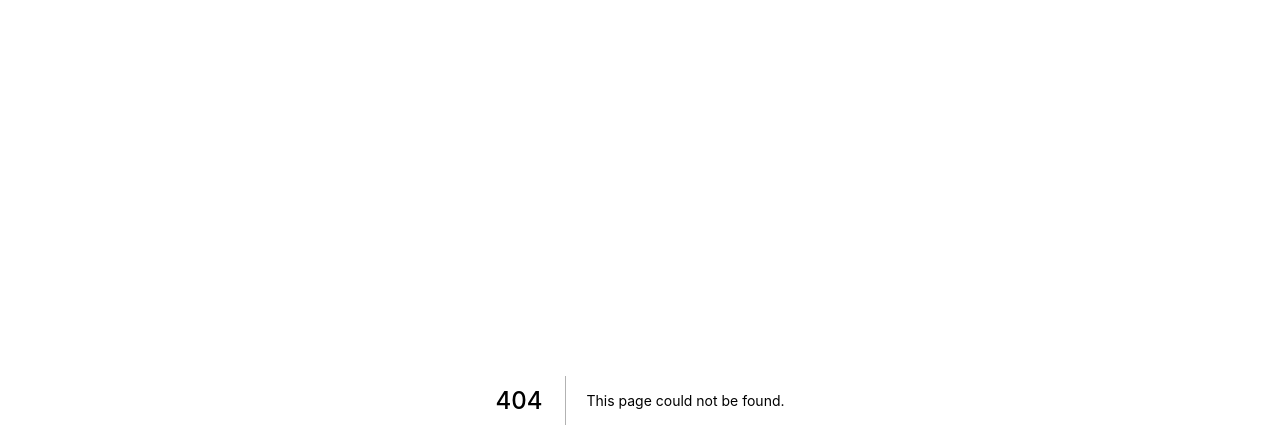
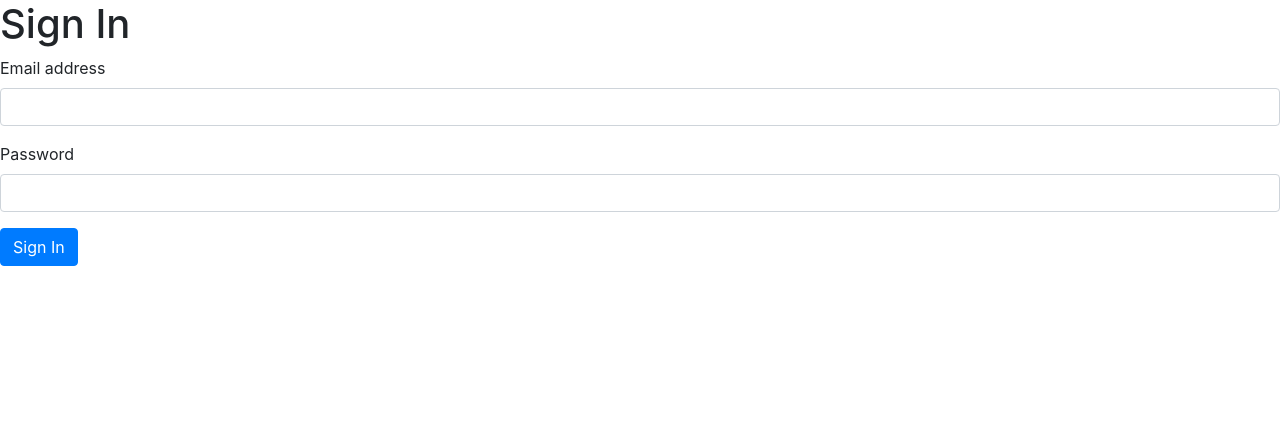
Before and after one commit to shockliang/ticketing, a Next.js app in the folder client/: page /auth/signin in a window 1280 px wide. Before the commit this address had no page. Shown: the top 448 px of the page. Built offline with nearby package versions, Linux system fonts and the light colour scheme.

Commit message:
The sign in form.

```diff
--- /dev/null
+++ b/client/pages/auth/signin.js
@@ -0,0 +1,45 @@
+import {useState} from 'react';
+import Router from 'next/router';
+import useRequest from '../../hooks/use-request';
+
+export default () => {
+  const [email, setEmail] = useState('');
+  const [password, setPassword] = useState('');
+  const {doRequest, errors} = useRequest({
+    url: '/api/users/signin',
+    method: 'post',
+    body: {
+      email, password
+    },
+    onSuccess: () => Router.push('/')
+  });
+
+  const onSubmit = async (event) => {
+    event.preventDefault();
+
+    await doRequest();
+  }
+
+  return (
+    <form onSubmit={onSubmit}>
+      <h1>Sign In</h1>
+      <div className={"form-group"}>
+        <label>Email address</label>
+        <input
+          value={email}
+          onChange={e => setEmail(e.target.value)}
+          className={"form-control"}/>
+      </div>
+      <div className={"form-group"}>
+        <label>Password</label>
+        <input
+          value={password}
+          onChange={e => setPassword(e.target.value)}
+          type="password"
+          className={"form-control"}/>
+      </div>
+      {errors}
+      <button className={"btn btn-primary"}>Sign In</button>
+    </form>
+  );
+};
```
